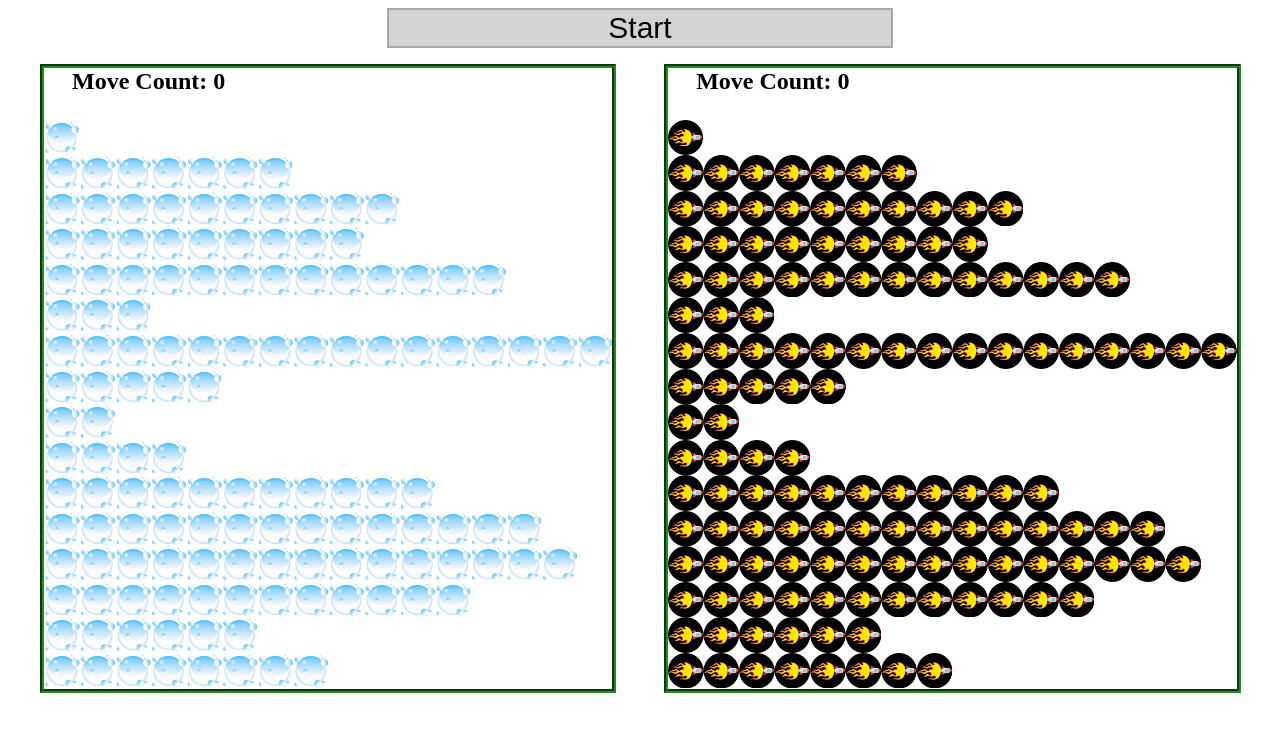
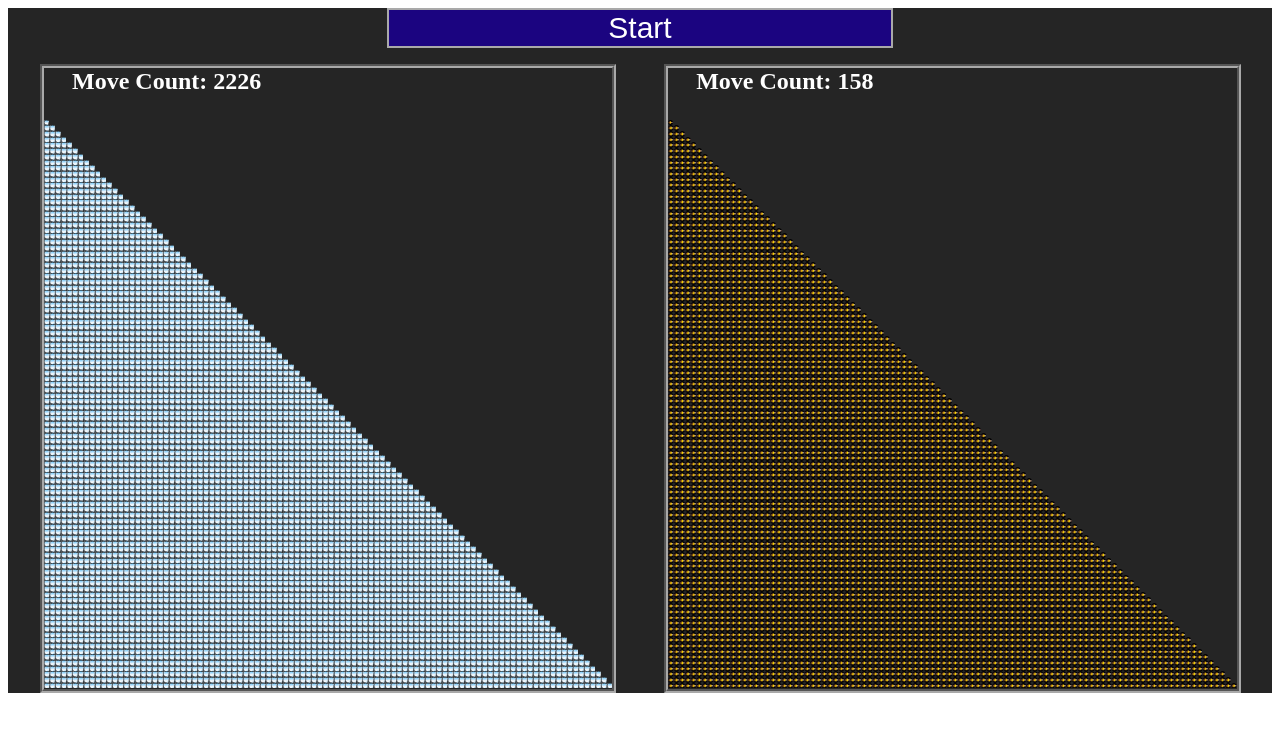
Before and after one commit to Skyler-Haab1/SkylerHaab.github.io, a plain HTML site: page asd-projects/sorting-exercise/index.html in a window 1280 px wide. Both pictures are taken after a click on the button "Start". Drawn offline with nearby package versions, Linux system fonts and the light colour scheme.

```diff
--- a/asd-projects/sorting-exercise/index.css
+++ b/asd-projects/sorting-exercise/index.css
@@ -1,5 +1,7 @@
 #fullContainer {
     width:100%;
+    background: rgb(37, 37, 37);
+    color: rgb(255, 255, 255)
 }
 #buttonContainer {
     margin:auto;
@@ -9,8 +11,9 @@
     margin: auto;
     width: 100%;
     border: 2px darkgray double;
-    background: lightgray;
+    background: rgb(27, 4, 128);
     font-size: 30px;
+    color: rgb(255, 255, 255)
 }
 #sortContainer {
     display: table;
@@ -20,7 +23,7 @@
 .subContainer {
     display: inline-block;
     width:45%;
-    border: 4px forestgreen groove;
+    border: 4px rgb(169,169,169,255) groove;
     margin-top: 1.25%;
 }
 #bubbleArea {
--- a/asd-projects/sorting-exercise/index.html
+++ b/asd-projects/sorting-exercise/index.html
@@ -8,7 +8,7 @@
     <script src="setup.js"></script>
     <script src="index.js"></script>
     <script src="run.js"></script>
-    <title>Sorting</title>
+    <title>Skyler's Super Sorting Exercise</title>
 </head>
 <body>
     <div id="fullContainer">
--- a/asd-projects/sorting-exercise/index.js
+++ b/asd-projects/sorting-exercise/index.js
@@ -14,16 +14,55 @@
 ///////////////////////////////////////////////////////////////////////
 
 // TODO 2: Implement bubbleSort
+async function bubbleSort(array) {
+    for (let i = 0; i < array.length - 1; i++) {
+        for (let j = array.length - 1; j > i; j--) {
+            if (array[j].value < array[j - 1].value) {
+                swap(array, j, j - 1);
+                updateCounter(bubbleCounter);
+                await sleep();
+            }
+        }
+    }
+}
 
 
 // TODO 3: Implement quickSort
-
+async function quickSort(array, left, right) {
+    if (right - left > 0) {
+        var index = await partition(array, left, right);
+        if (left < index - 1) {
+            await quickSort(array, left, index - 1);
+        }
+        if (index < right) {
+            await quickSort(array, index, right);
+        }
+    }
+}
 
 // TODOs 4 & 5: Implement partition
-
-
+async function partition(array, left, right) {
+    const pivot = array[Math.floor((right + left) / 2)].value;
+    while (left < right) {
+        while (array[left].value < pivot) {
+            left++;
+        }
+        while (array[right].value > pivot) {
+            right--;
+        }
+        if (left < right) {
+            swap(array, left, right);
+            updateCounter(quickCounter);
+            await sleep();
+        }
+    }
+    return left + 1;
+}
 // TODO 1: Implement swap
-
+function swap(array, i, j) {
+    [array[i], array[j]] = [array[j], array[i]];
+    drawSwap(array, i, j);
+}
 
 ///////////////////////////////////////////////////////////////////////
 /////////////////////// YOUR WORK GOES ABOVE HERE /////////////////////
--- a/asd-projects/sorting-exercise/setup.js
+++ b/asd-projects/sorting-exercise/setup.js
@@ -6,10 +6,10 @@
 // THE CONSTANTS BELOW MAY BE ALTERED FOR EXPERIMENTATION PURPOSES
 
 // set the delay between each sort step
-const SLEEP_AMOUNT = 500;
+const SLEEP_AMOUNT = 0;
 
 // set the max number of squares
-const MAX_SQUARES = 16;
+const MAX_SQUARES = 100;
 
 // set constants for pseudo-random number generation
 const SEED = 2;
```
Also changed, not shown: portfolio.html (+1 -0 lines).
